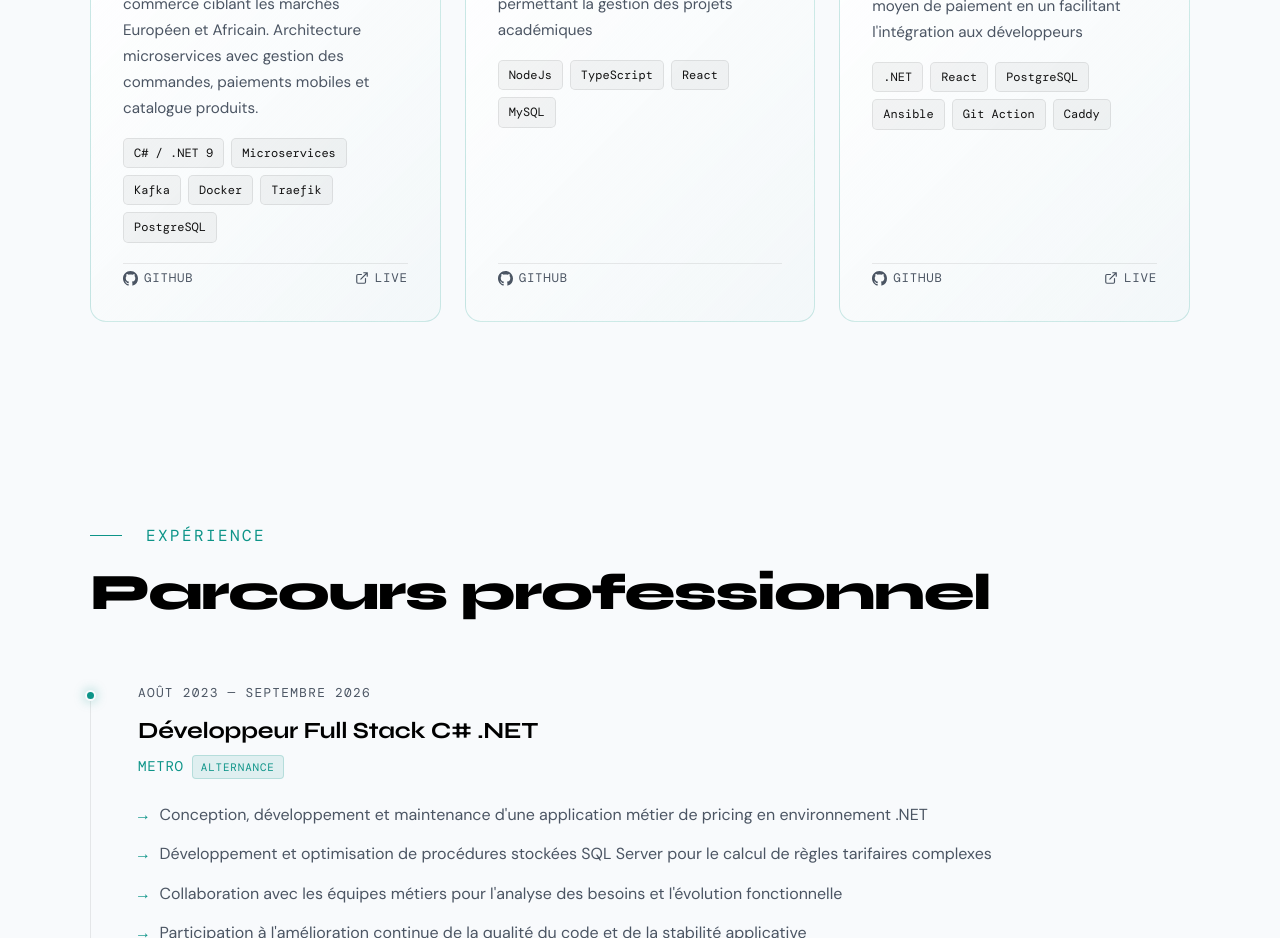
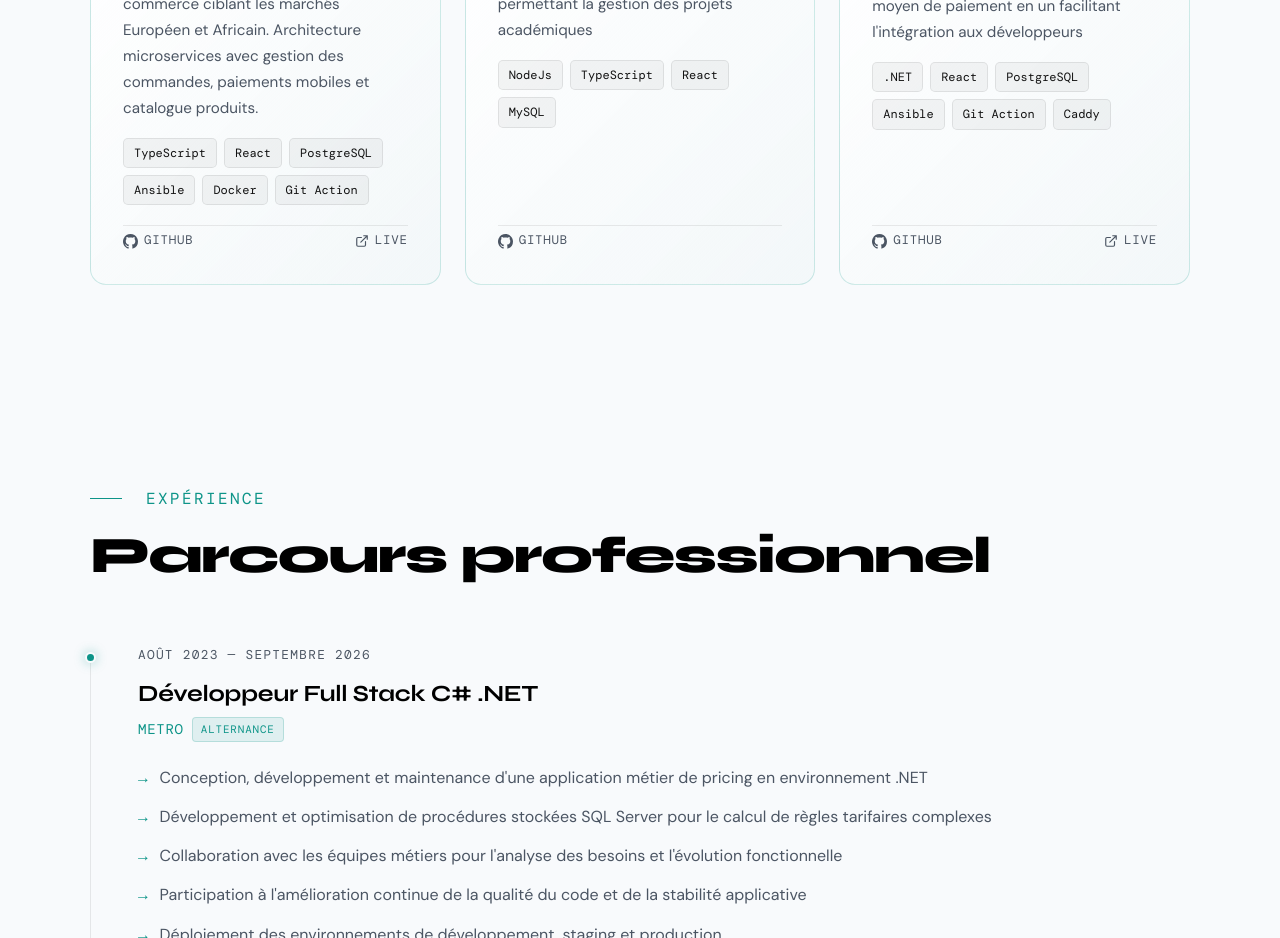
Before and after one commit to Hectorberi01/portfolio-profile, a React (Vite) app: page / in a window 1280 px wide. Shown: the part 3320-4258 px from the top of the page. Built offline with nearby package versions, Linux system fonts and the light colour scheme; a web font is replaced by a local one.

Commit message:
https://github.com/Hectorberi01/hba-store

```diff
--- a/src/components/Projects.tsx
+++ b/src/components/Projects.tsx
@@ -15,8 +15,8 @@ const projects: Project[] = [
     description:
       'Développement d\'une Plateforme e-commerce ciblant les marchés Européen et Africain.' +
         ' Architecture microservices avec gestion des commandes, paiements mobiles et catalogue produits.',
-    tags: ['C# / .NET 9', 'Microservices', 'Kafka', 'Docker', 'Traefik', 'PostgreSQL'],
-    github: 'https://github.com/Hectorberi01',
+    tags: ['TypeScript', 'React', 'PostgreSQL', 'Ansible', 'Docker','Git Action'],
+    github: 'https://github.com/Hectorberi01/hba-store',
     live: 'http://193.168.145.162:4002/docs/',
     featured: true,
   },
```
